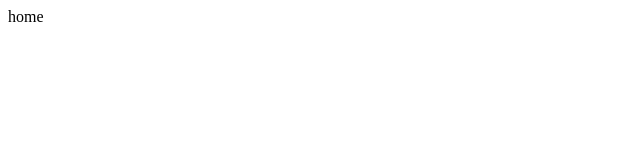
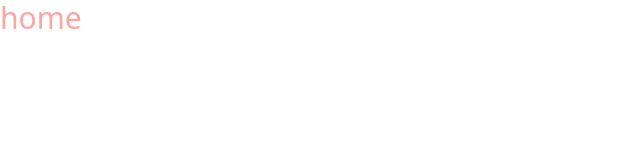
Before and after one commit to GW0420/gavin-front, a Vue app: page /#/ in a window 1280 px wide. Shown: the top 160 px of the page, without its empty margins (0-640 px from the left). Built offline with nearby package versions, Linux system fonts and the light colour scheme.

Commit message:
引入tailWindCSS

```diff
--- a/package.json
+++ b/package.json
@@ -8,7 +8,11 @@
     "preview": "vite preview"
   },
   "dependencies": {
+    "autoprefixer": "^10.4.7",
     "axios": "^0.27.2",
+    "postcss": "^8.4.14",
+    "sass": "^1.53.0",
+    "tailwindcss": "^3.1.4",
     "vue": "^3.2.25",
     "vue-router": "^4.0.13",
     "vuex": "^4.0.2"
--- /dev/null
+++ b/postcss.config.js
@@ -0,0 +1,6 @@
+module.exports = {
+  plugins: {
+    tailwindcss: {},
+    autoprefixer: {},
+  },
+}
--- a/src/main.js
+++ b/src/main.js
@@ -3,6 +3,9 @@ import App from './App.vue'
 import router from './router'
 import store from './store'
 
+// 静态资源
+import './style/index.scss'
+
 const app = createApp(App)
 app.use(router)
 app.use(store)
--- /dev/null
+++ b/src/style/index.scss
@@ -0,0 +1,4 @@
+/* ./src/index.scss */
+@tailwind base;
+@tailwind components;
+@tailwind utilities;
--- a/src/views/home/index.vue
+++ b/src/views/home/index.vue
@@ -1,5 +1,5 @@
 <template>
-  <div>home</div>
+  <div class="text-red-300 text-3xl">home</div>
 </template>
 
 <script setup></script>
--- /dev/null
+++ b/tailwind.config.js
@@ -0,0 +1,9 @@
+/** @type {import('tailwindcss').Config} */
+module.exports = {
+  // Tailwind 应用范围
+  content: ['./index.html', './src/**/*.{vue,js}'],
+  theme: {
+    extend: {}
+  },
+  plugins: []
+}
```
